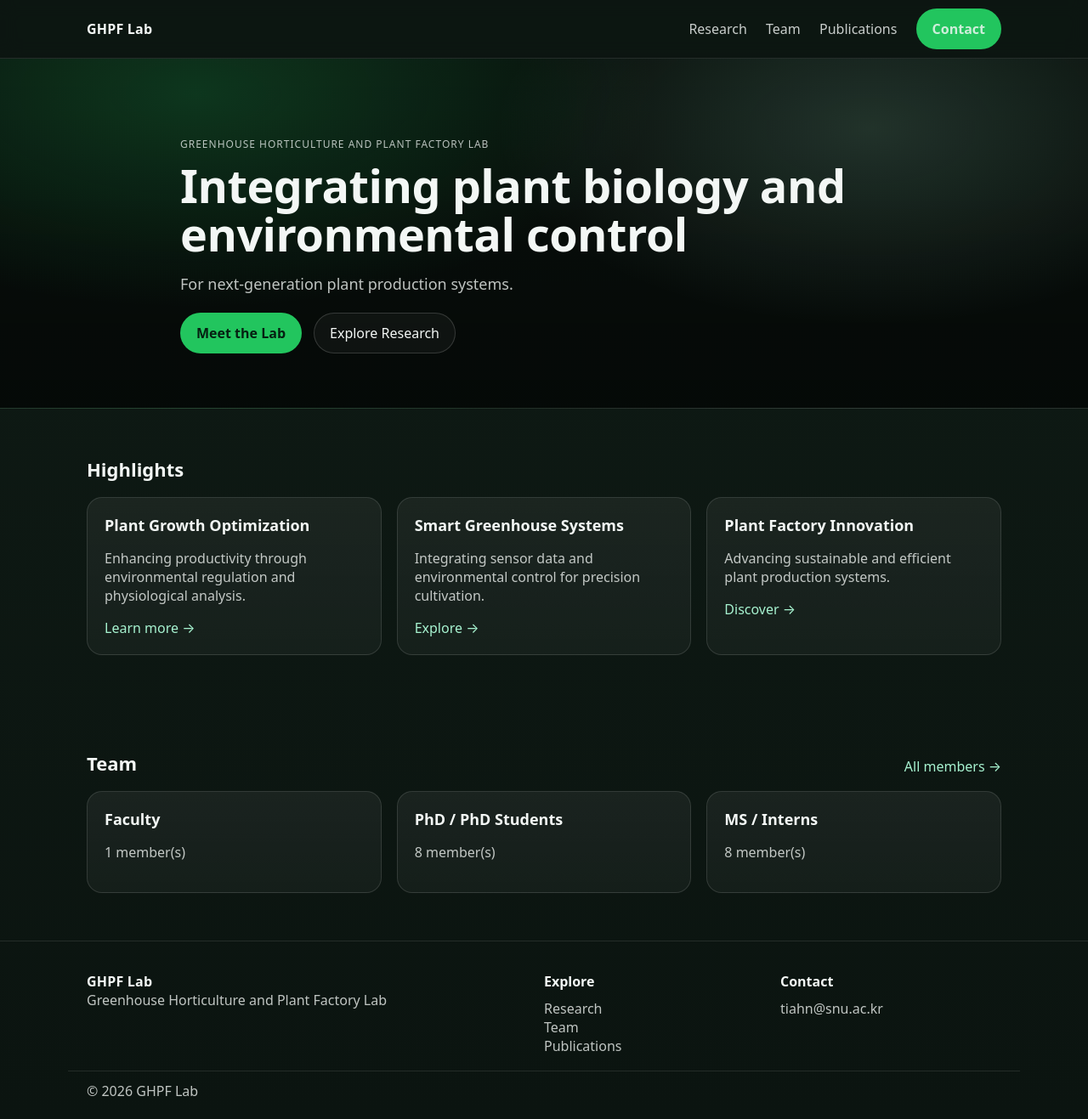
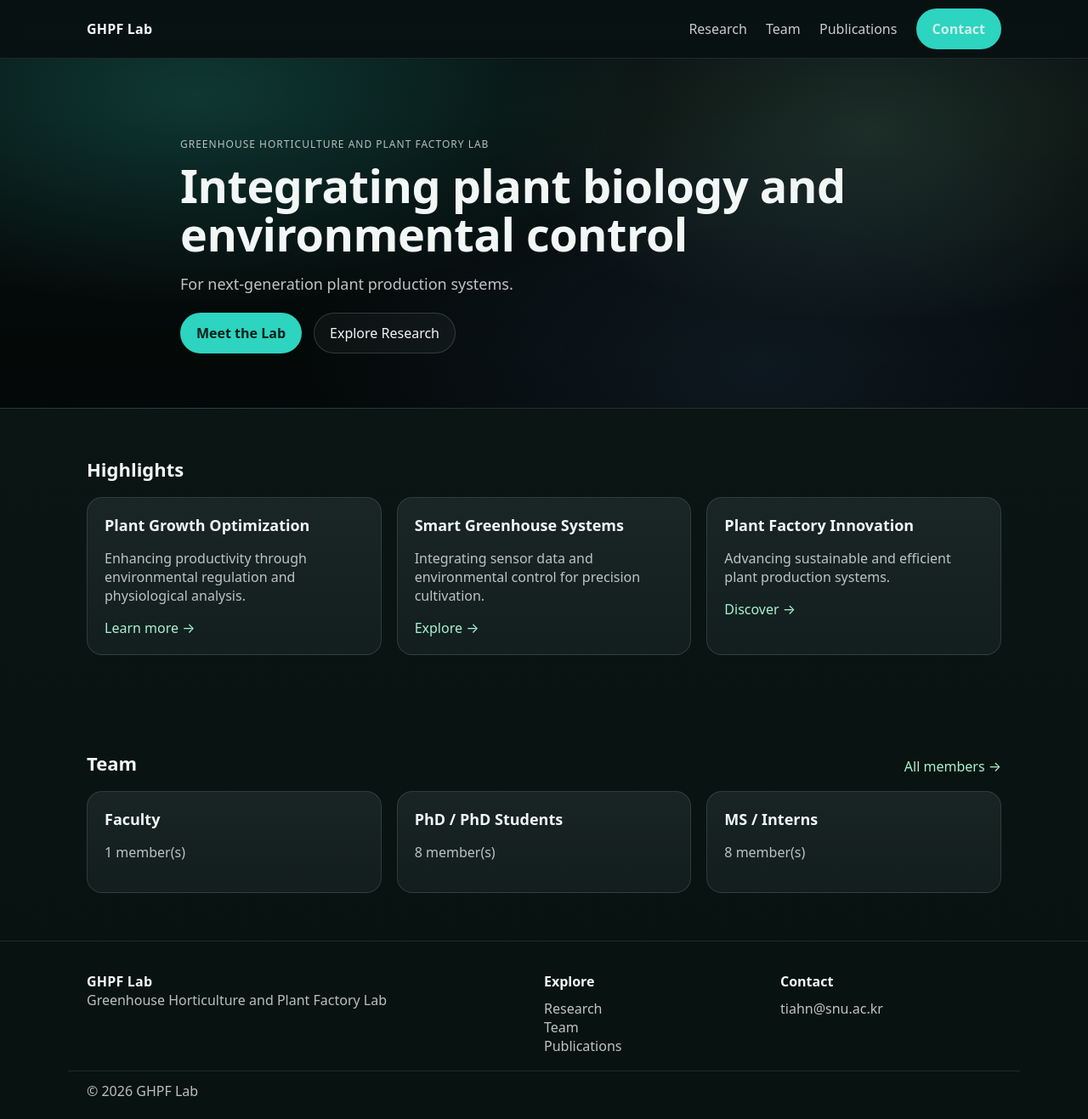
Before and after one commit to evergreendasol/Trial-2-lab-web, a Jekyll site: the page built from index.md, in a window 1280 px wide and 1317 px high. Shown: the whole window at 85% size. Built offline with Jekyll 4.4.1, drawn with Linux system fonts in a browser that asks for light colours.

Commit message:
Switch to blue-tinted green theme

```diff
--- a/assets/css/site.css
+++ b/assets/css/site.css
@@ -1,23 +1,28 @@
 :root{
-  --bg:#0F1B15;           /* page background (mid-dark) */
-  --text:#F3F7F5;
-  --muted:rgba(243,247,245,.78);
-  --line:rgba(243,247,245,.14);
+  /* --- Blue-tinted green (academic dark) --- */
+  --bg:#0B1716;              /* deep teal-green */
+  --bg2:#081210;
+  --text:#F2F7F6;
+  --muted:rgba(242,247,246,.76);
+  --line:rgba(242,247,246,.14);
 
-  --panel:rgba(255,255,255,.05);
-  --panel2:rgba(255,255,255,.08);
+  /* glass panels with a slight blue tint */
+  --panel:rgba(210,245,255,.06);
+  --panel2:rgba(210,245,255,.09);
 
-  --accent:#22C55E;       /* fresh green */
-  --accent2:#A7F3D0;
+  /* accents: teal-green + mint */
+  --accent:#2DD4BF;          /* teal (blue-green) */
+  --accent2:#A7F3D0;         /* mint */
+  --accent3:#60A5FA;         /* soft blue (optional) */
 
-  --navbg:rgba(10,16,13,.35);  /* transparent nav over hero */
+  --navbg:rgba(6,13,12,.42); /* transparent nav over hero */
 }
 
 *{box-sizing:border-box}
 body{
   margin:0;
   font-family:system-ui,-apple-system,Segoe UI,Roboto,Arial;
-  background:linear-gradient(180deg,#0F1B15 0%, #0B1410 100%);
+  background:linear-gradient(180deg,#0B1716 0%, #081210 100%);
   color:var(--text);
 }
 a{color:inherit}
@@ -27,14 +32,15 @@ a{color:inherit}
 .nav{
   position:sticky; top:0; z-index:10;
   background:var(--navbg);
-  backdrop-filter: blur(10px);
-  border-bottom:1px solid rgba(255,255,255,.10);
+  backdrop-filter: blur(12px);
+  -webkit-backdrop-filter: blur(12px);
+  border-bottom:1px solid rgba(242,247,246,.10);
 }
 .nav__inner{display:flex; align-items:center; justify-content:space-between; height:68px}
 .brand{font-weight:850; letter-spacing:.2px; text-decoration:none}
 .nav__links a{
   margin-left:18px; text-decoration:none;
-  color:rgba(243,247,245,.82);
+  color:rgba(242,247,246,.82);
 }
 .nav__links a:hover{color:var(--accent2)}
 
@@ -42,29 +48,31 @@ a{color:inherit}
 .btn{
   display:inline-flex; align-items:center; justify-content:center;
   padding:12px 18px; border-radius:999px;
-  border:1px solid rgba(255,255,255,.16);
+  border:1px solid rgba(242,247,246,.16);
   text-decoration:none;
-  background:rgba(255,255,255,.05);
+  background:rgba(210,245,255,.05);
 }
 .btn--primary{
   background:var(--accent);
   border-color:transparent;
-  color:#062012;
+  color:#04201C;
   font-weight:800;
 }
 .btn--ghost{
-  background:rgba(255,255,255,.04);
+  background:rgba(210,245,255,.04);
 }
 
-/* HERO (image + overlay like yale style) */
+/* HERO */
 .hero{
   padding:92px 0 64px;
-  border-bottom:1px solid rgba(255,255,255,.10);
+  border-bottom:1px solid rgba(242,247,246,.10);
 
+  /* teal/mint glow + dark overlay */
   background:
-    radial-gradient(900px 420px at 18% 10%, rgba(34,197,94,.22), transparent 60%),
-    radial-gradient(800px 420px at 80% 20%, rgba(167,243,208,.16), transparent 55%),
-    linear-gradient(180deg, rgba(0,0,0,.45) 0%, rgba(0,0,0,.62) 100%);
+    radial-gradient(900px 420px at 18% 10%, rgba(45,212,191,.22), transparent 60%),
+    radial-gradient(800px 420px at 80% 20%, rgba(167,243,208,.14), transparent 55%),
+    radial-gradient(900px 520px at 70% 90%, rgba(96,165,250,.10), transparent 60%),
+    linear-gradient(180deg, rgba(0,0,0,.42) 0%, rgba(0,0,0,.62) 100%);
 }
 .hero__inner{max-width:900px}
 
@@ -72,7 +80,7 @@ a{color:inherit}
   font-size:12px;
   letter-spacing:1px;
   text-transform:uppercase;
-  color:rgba(243,247,245,.75);
+  color:rgba(242,247,246,.74);
   margin:0 0 12px; padding:0;
 }
 
@@ -84,14 +92,17 @@ h1{
 }
 .lead{
   font-size:18px;
-  color:rgba(243,247,245,.78);
+  color:rgba(242,247,246,.78);
   max-width:76ch;
 }
 .hero__cta{display:flex; gap:14px; margin-top:22px; flex-wrap:wrap}
 
 /* SECTION */
 .section{padding:56px 0}
-.section__head{display:flex; justify-content:space-between; gap:16px; align-items:flex-end; margin-bottom:18px}
+.section__head{
+  display:flex; justify-content:space-between; gap:16px;
+  align-items:flex-end; margin-bottom:18px
+}
 .section__head h2{margin:0; font-size:28px}
 .muted{color:var(--muted)}
 .small{font-size:13px}
@@ -99,66 +110,59 @@ h1{
 /* GRID + CARDS */
 .grid{display:grid; grid-template-columns:repeat(3,minmax(0,1fr)); gap:18px}
 .card{
-  background:linear-gradient(180deg, rgba(255,255,255,.06) 0%, rgba(255,255,255,.04) 100%);
-  border:1px solid rgba(255,255,255,.12);
+  background:linear-gradient(180deg, rgba(210,245,255,.08) 0%, rgba(210,245,255,.05) 100%);
+  border:1px solid rgba(242,247,246,.12);
   border-radius:18px;
   padding:20px;
   transition:transform .15s ease, border .15s ease, background .15s ease;
 }
 .card:hover{
   transform:translateY(-6px);
-  border-color:rgba(34,197,94,.45);
-  background:linear-gradient(180deg, rgba(255,255,255,.08) 0%, rgba(255,255,255,.05) 100%);
+  border-color:rgba(45,212,191,.45);
+  background:linear-gradient(180deg, rgba(210,245,255,.10) 0%, rgba(210,245,255,.06) 100%);
 }
 .card h3{margin:0 0 10px; font-size:18px}
+
+/* LINKS */
 .link{color:var(--accent2); text-decoration:none}
 .link:hover{text-decoration:underline}
 
+/* BADGE */
 .badge{
   display:inline-block;
   font-size:12px;
   padding:4px 8px;
-  border:1px solid rgba(255,255,255,.14);
+  border:1px solid rgba(242,247,246,.14);
   border-radius:999px;
-  color:rgba(243,247,245,.78);
-  background:rgba(255,255,255,.04);
+  color:rgba(242,247,246,.78);
+  background:rgba(210,245,255,.05);
 }
 
 .list{margin:0; padding-left:18px}
 
 /* FOOTER */
 .footer{
-  border-top:1px solid rgba(255,255,255,.10);
+  border-top:1px solid rgba(242,247,246,.10);
   padding:36px 0 22px;
 }
 .footer__grid{display:grid; grid-template-columns:2fr 1fr 1fr; gap:18px}
-.footer a{color:rgba(243,247,245,.78); text-decoration:none}
+.footer a{color:rgba(242,247,246,.78); text-decoration:none}
 .footer a:hover{color:var(--text)}
-.footer__bottom{margin-top:18px; padding-top:12px; border-top:1px solid rgba(255,255,255,.10)}
+.footer__bottom{margin-top:18px; padding-top:12px; border-top:1px solid rgba(242,247,246,.10)}
 
 /* FOOTER alignment fixes */
-.footer__grid{
-  align-items:start;
-  justify-items:start;
-}
-.footer h3,
-.footer h4{
-  margin:0 0 10px;
-}
-.footer p{margin:0}
-.footer ul{
-  margin:0;
-  padding:0;
-  list-style:none;
-}
-.footer li{margin:6px 0}
-.footer .small{line-height:1.4}
+.footer__grid{align-items:start; justify-items:start;}
+.footer h3, .footer h4{margin:0 0 10px;}
+.footer p{margin:0;}
+.footer ul{margin:0; padding:0; list-style:none;}
+.footer li{margin:6px 0;}
+.footer .small{line-height:1.4;}
 
 /* TEAM (single source of truth) */
 .team-section{
   margin-top:28px;
   padding-top:18px;
-  border-top:1px solid rgba(255,255,255,.10);
+  border-top:1px solid rgba(242,247,246,.10);
 }
 .team-section:first-of-type{
   margin-top:18px;
@@ -166,7 +170,7 @@ h1{
   border-top:none;
 }
 
-/* Team page title override (avoid global h1 huge) */
+/* Page title (used on Team/Research/Publications) */
 .page-title{
   font-size:32px;
   line-height:1.1;
@@ -174,12 +178,10 @@ h1{
   margin:0;
 }
 
-/* Optional: slightly smaller section headings on Team page */
-.section__head h2{
-  font-size:22px;
-}
+/* Slightly smaller section headings on content pages */
+.section__head h2{font-size:22px}
 
-/* Make team grid NOT stretch cards to full width */
+/* Team-like grid used on content pages */
 .team-grid{
   grid-template-columns: repeat(auto-fit, minmax(240px, 320px));
   gap:14px;
@@ -200,7 +202,5 @@ h1{
   .team-grid{
     grid-template-columns: repeat(auto-fit, minmax(200px, 1fr));
   }
-  .team-card{
-    max-width:none;
-  }
+  .team-card{max-width:none;}
 }
```
